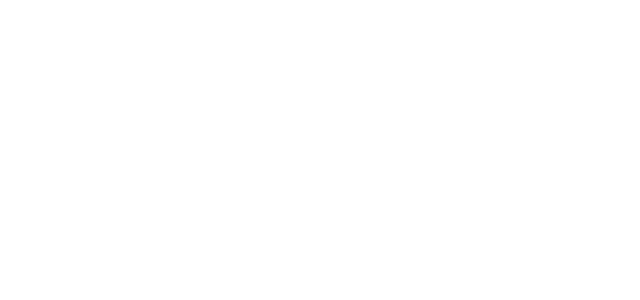
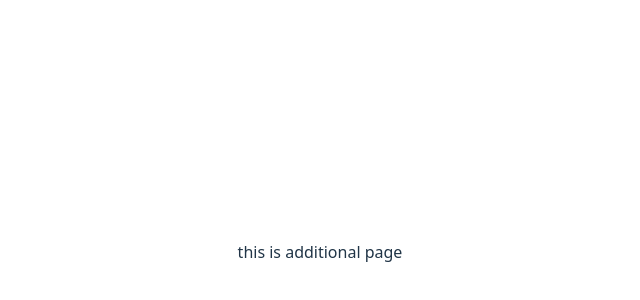
Before and after one commit to adam780930/react-practice, a React (Vite) app: page /additional in a window 1280 px wide. Before the commit this address had no page. Shown: the part 148-448 px from the top of the page, without its empty margins (320-960 px from the left). Built offline with nearby package versions, Linux system fonts and the light colour scheme.

Commit message:
added additional pages and routes for future contents to be added

```diff
--- a/src/App.jsx
+++ b/src/App.jsx
@@ -2,6 +2,8 @@
 import "./App.css";
 import Mainpage from "./pages/Mainpage.jsx";
 import Submainpage from "./pages/Submainpage.jsx";
+import Examplepage from "./pages/Examplepage.jsx";
+import Additionalpage from "./pages/Additionalpage.jsx";
 
 function App() {
   return (
@@ -9,6 +11,8 @@
       <Routes>
         <Route path="/" element={<Mainpage />} />
         <Route path="/sub" element={<Submainpage />} />
+        <Route path="/example" element={<Examplepage />} />
+        <Route path="/additional" element={<Additionalpage />} />
       </Routes>
     </div>
   );
--- /dev/null
+++ b/src/pages/Additionalpage.jsx
@@ -0,0 +1,3 @@
+export default function Additionalpage() {
+  return <div>this is additional page</div>;
+}
--- /dev/null
+++ b/src/pages/Examplepage.jsx
@@ -0,0 +1,3 @@
+export default function Examplepage() {
+  return <div>this is example page</div>;
+}
```
